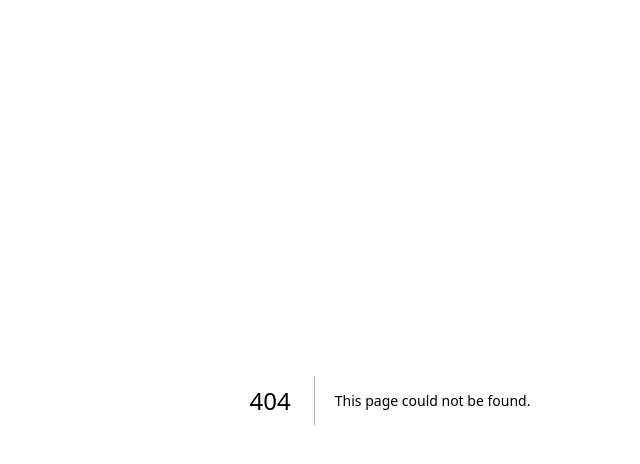
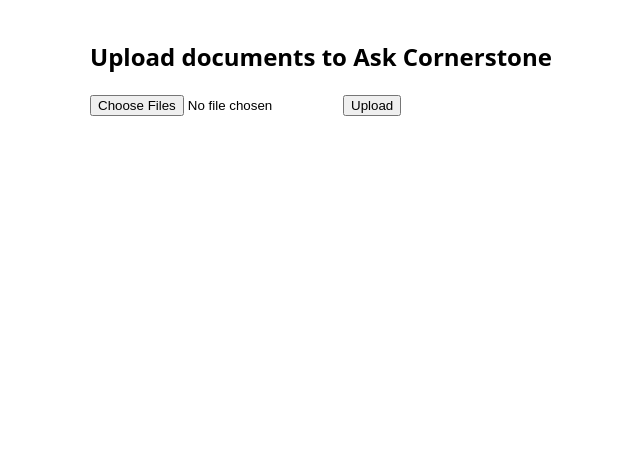
Before and after one commit to karicoody/askcornerstone, a Next.js app: page /app/app/app/admin in a window 1280 px wide. Before the commit this address had no page. Shown: the top 464 px of the page, without its empty margins (250-890 px from the left). Built offline with nearby package versions, Linux system fonts and the light colour scheme.

Commit message:
Create page.tsx

```diff
--- /dev/null
+++ b/app/app/app/app/admin/page.tsx
@@ -0,0 +1,25 @@
+"use client";
+import { useState } from "react";
+
+export default function AdminPage() {
+  const [msg, setMsg] = useState("");
+
+  async function handleUpload(e: React.FormEvent) {
+    e.preventDefault();
+    const form = new FormData(e.target as HTMLFormElement);
+    const res = await fetch("/api/upload", { method: "POST", body: form });
+    const j = await res.json();
+    setMsg(j.message || "Done.");
+  }
+
+  return (
+    <div style={{ maxWidth: 600, margin: "40px auto" }}>
+      <h2>Upload documents to Ask Cornerstone</h2>
+      <form onSubmit={handleUpload}>
+        <input type="file" name="files" multiple />
+        <button type="submit">Upload</button>
+      </form>
+      {msg && <p>{msg}</p>}
+    </div>
+  );
+}
```
